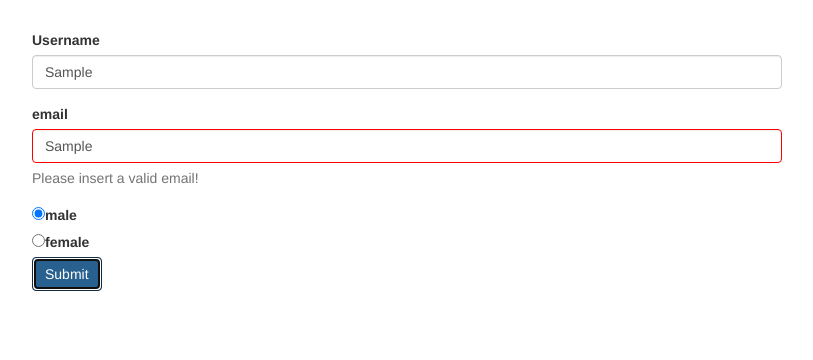
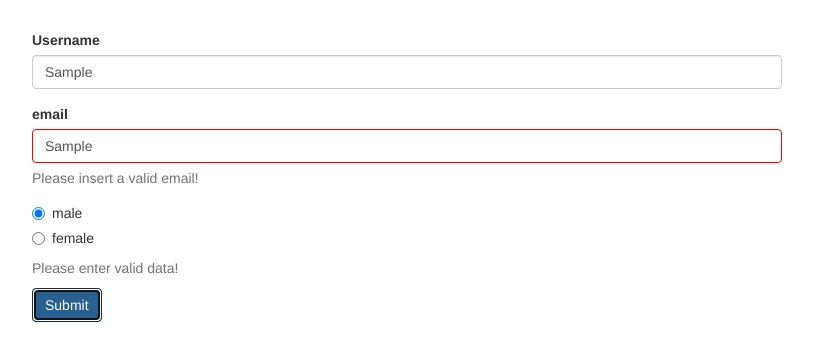
Before and after one commit to ThamTran9x/angular-reactive-form, an Angular app: page / in a window 1280 px wide. Both pictures are taken after typing "Sample", "Sample" into the empty fields and a click on the button "Submit". Shown: the top 360 px of the page, without its empty margins (233-1046 px from the left). Built offline with nearby package versions, Linux system fonts and the light colour scheme.

Commit message:
add warning if form is touched and invalid

```diff
--- a/src/app/app.component.html
+++ b/src/app/app.component.html
@@ -25,7 +25,7 @@
           </div>
         </div>
 
-        <div *ngFor="let gender of genders">
+        <div class="radio" *ngFor="let gender of genders">
           <label>
             <input
               type="radio"
@@ -33,6 +33,7 @@
               [value]="gender">{{ gender }}
           </label>
         </div>
+        <span class="help-block" *ngIf="!signupForm.valid && signupForm.touched">Please enter valid data!</span>
         <button class="btn btn-primary" type="submit">Submit</button>
       </form>
     </div>
```
